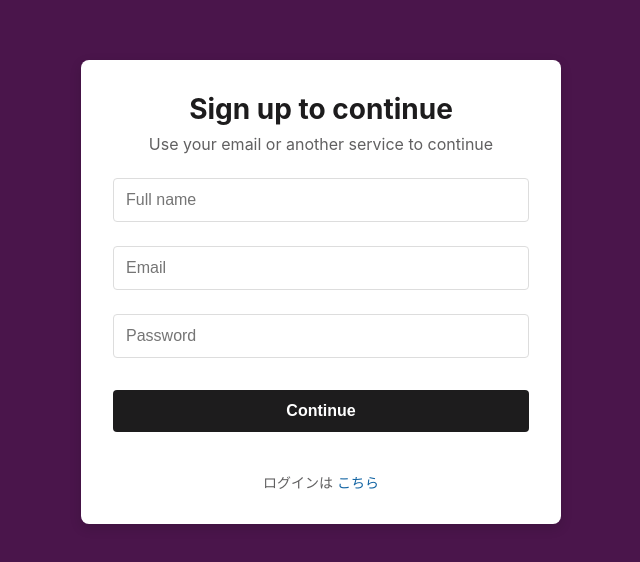
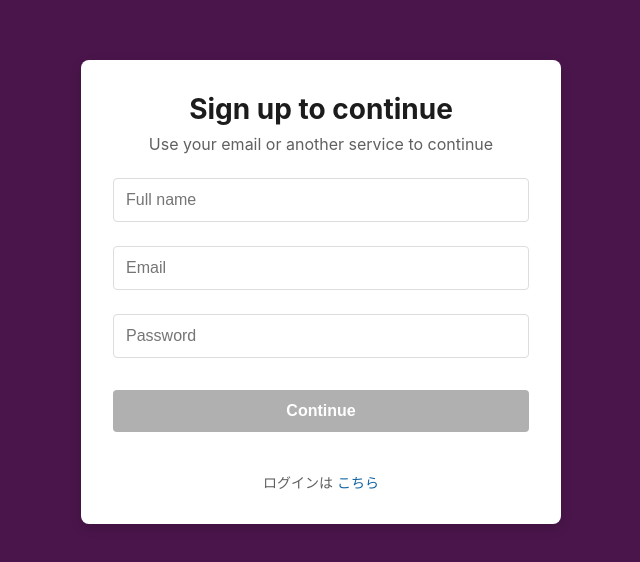
Before and after one commit to amuroi777/slack-clone, a React (Vite) app: page /signup in a window 1280 px wide. Shown: the part 108-670 px from the top of the page, without its empty margins (319-959 px from the left). Built offline with nearby package versions, Linux system fonts and the light colour scheme; no server answers.

Commit message:
signup機能の実装

```diff
--- /dev/null
+++ b/src/modules/auth/auth.repository.ts
@@ -0,0 +1,14 @@
+import api from "../../lib /api";
+import { User } from "../users/user.entity";
+
+export const authRepository = {
+  async Signup(name: string, email: string, password: string): Promise<{ user: User; token: string }> {
+    const result = await api.post("/auth/signup", {
+      name,
+      email,
+      password,
+    });
+    const { user, token } = result.data;
+    return { user: new User(user), token };
+  },
+};
--- a/src/pages/Signup/index.tsx
+++ b/src/pages/Signup/index.tsx
@@ -1,28 +1,37 @@
-import { Link } from 'react-router-dom';
-import './auth.css';
+import { Link } from "react-router-dom";
+import "./auth.css";
+import { useState } from "react";
+import { authRepository } from "../../modules/auth/auth.repository";
 
 function Signup() {
+  const [name, setName] = useState("");
+  const [email, setEmail] = useState("");
+  const [password, setPassword] = useState("");
+
+  const signup = async () => {
+    if (name == "" || email == "" || password == "") return;
+    const { user, token } = await authRepository.signup(name, email, password);
+  };
+
   return (
     <div className="signup-container">
       <div className="signup-form-container">
         <h1 className="signup-title">Sign up to continue</h1>
-        <p className="signup-subtitle">
-          Use your email or another service to continue
-        </p>
+        <p className="signup-subtitle">Use your email or another service to continue</p>
 
         <div>
           <div className="form-group">
-            <input type="text" placeholder="Full name" required />
+            <input type="text" placeholder="Full name" value={name} onChange={(e) => setName(e.target.value)} required />
           </div>
 
           <div className="form-group">
-            <input type="email" placeholder="Email" required />
+            <input type="email" placeholder="Email" value={email} onChange={(e) => setEmail(e.target.value)} required />
           </div>
 
           <div className="form-group">
-            <input type="password" placeholder="Password" required />
+            <input type="password" placeholder="Password" value={password} onChange={(e) => setPassword(e.target.value)} required />
           </div>
-          <button type="submit" className="continue-button">
+          <button type="submit" onClick={signup} disabled={name == "" || email == "" || password == ""} className="continue-button">
             Continue
           </button>
         </div>
```
